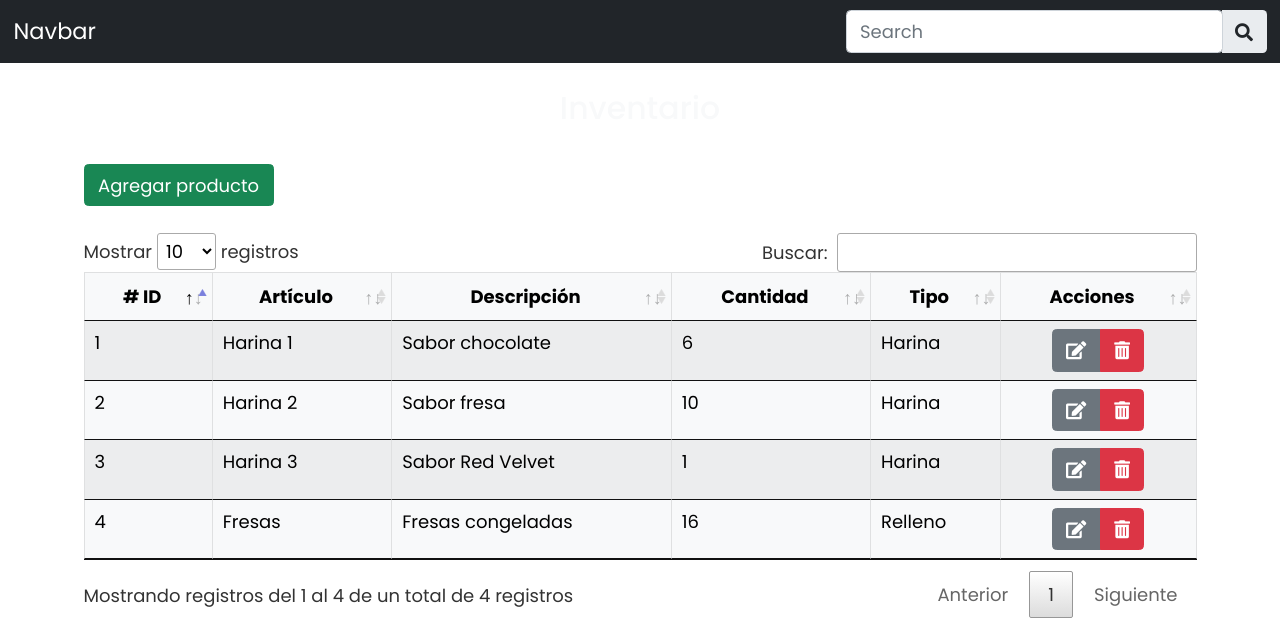
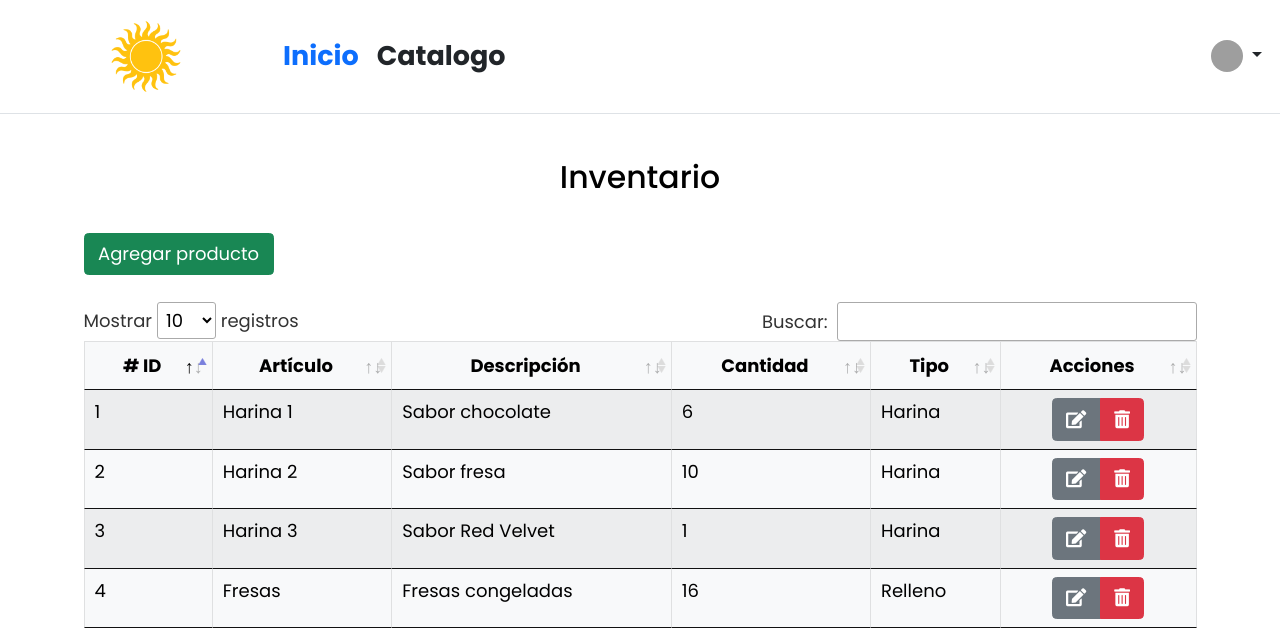
Before and after one commit to IthanMendez/PasteleriaElSol, a PHP site: page /inventario.php in a window 1280 px wide. Shown: the top 628 px of the page. Run offline with PHP 8.4, Linux system fonts and the light colour scheme; the visitor is signed in with stand-in values (Sample User, id 1); some libraries are stand-ins or nearby versions; grey boxes are pictures that could not be loaded.

Commit message:
Navbar y login funcional, restricción admin

```diff
--- a/inventario.php
+++ b/inventario.php
@@ -1,4 +1,5 @@
 <?php
+session_start();
 include_once 'database\conexion.php';
 $objeto = new Conexion();
 $conexion = $objeto->Conectar();
@@ -11,7 +12,7 @@ $conexion = $objeto->Conectar();
     <meta charset="utf-8">
     <meta name="viewport" content="width=device-width, initial-scale=1">
     <link rel="shortcut icon" href="#" />
-    <title>Inicio</title>
+    <title>Inventario</title>
     <!-- Otros -->
     <link rel="stylesheet" href="bootstrap/css/bootstrap.min.css">
     <link rel="stylesheet" href="style.css" type="text/css">
@@ -19,28 +20,52 @@ $conexion = $objeto->Conectar();
     <link rel="stylesheet"  type="text/css" href="datatables/DataTables-1.11.4/css/dataTables.bootstrap5.min.css">
     <link rel='stylesheet' href='https://use.fontawesome.com/releases/v5.3.1/css/all.css'>
   </head>
-  <header>
-  <nav class="navbar navbar-dark bg-dark">
-  <div class="container-fluid">
-    <a class="navbar-brand">Navbar</a>
-    <form class="d-flex input-group w-auto">
-      <input
-        type="search"
-        class="form-control rounded"
-        placeholder="Search"
-        aria-label="Search"
-        aria-describedby="search-addon"
-      />
-      <span class="input-group-text border-0" id="search-addon">
-        <i class="fas fa-search"></i>
-      </span>
-    </form>
-  </div>
-  </nav>
+
+  <body class="min-vh-100">
+
+  <header class="p-3 mb-3 border-bottom">
+
+    <div class="d-flex flex-wrap align-items-center justify-content-center justify-content-lg-start" >
+
+    <a href="catalogo.php">
+      <img src="img/sunlogo2.png"  width="30%" height="40%" class="rounded mx-auto d-block" alt="Responsive image">
+    </a>
+
+      <ul class="nav col-12 col-lg-auto me-lg-auto mb-2 justify-content-center mb-md-0">
+
+        <li><a href="#" class="nav-link px-2 link-primary fs-4 fw-bold" >Inicio</a></li>
+        <li><a href="catalogo.php" class="nav-link px-2 link-dark fs-4 fw-bold">Catalogo</a></li>
+
+
+      <?php
+
+        if(isset($_SESSION['login_user'])){
+          ?>
+          </ul>
+          <?php
+          require_once("php/usernav.php");
+        }
+        elseif(isset($_SESSION['login_admin'])){
+          ?>
+            <a href="pedidospendientes.php" class="nav-link px-2 link-dark fs-4 fw-bold">Pedidos</a>
+            <a href="register.php" class="nav-link px-2 link-dark fs-4 fw-bold">Pagos</a>
+            <a href="inventario.php" class="nav-link px-2 link-dark fs-4 fw-bold">Inventario</a>
+            </ul>
+          <?php
+          require_once("php/usernav.php");
+        }
+        else{
+          ?>
+          </ul>
+          <a href="login.php" class="nav-link px-2 link-dark fs-4 fw-bold"  >Ingresar</a>
+
+          <?php
+        }
+      ?>
+    </div>
   </header>
-  <body class="min-vh-100">
   <br>
-    <h3 class="text-center text-light">
+    <h3 class="text-center">
       Inventario
     </h3>
     <br>
--- /dev/null
+++ b/php/usernav.php
@@ -0,0 +1,12 @@
+
+
+            <div class="dropdown text-end">
+          <a href="#" class="d-block link-dark text-decoration-none dropdown-toggle" id="dropdownUser1" data-bs-toggle="dropdown" aria-expanded="false">
+            <img src="https://github.com/mdo.png" alt="mdo" width="32" height="32" class="rounded-circle">
+          </a>
+          <ul class="dropdown-menu text-small" aria-labelledby="dropdownUser1">
+            <li><a class="dropdown-item" href="user.php">Perfil</a></li>
+            <li><hr class="dropdown-divider"></li>
+            <li><a class="dropdown-item" href="logout.php">Cerrar Sesion</a></li>
+          </ul>
+        </div>
```
Also changed, not shown: javaScript/password.js (added, +27 -0 lines), login.php (+57 -23 lines), logout.php (added, +8 -0 lines), php/register_query.php (+7 -7 lines), img/sunlogo2.png (added).
